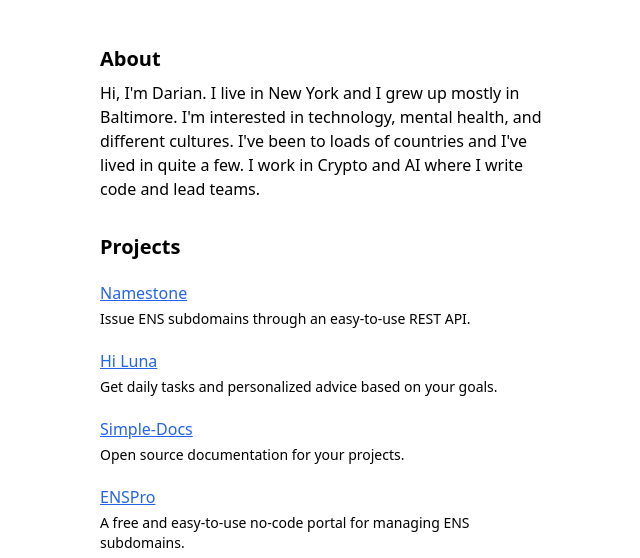
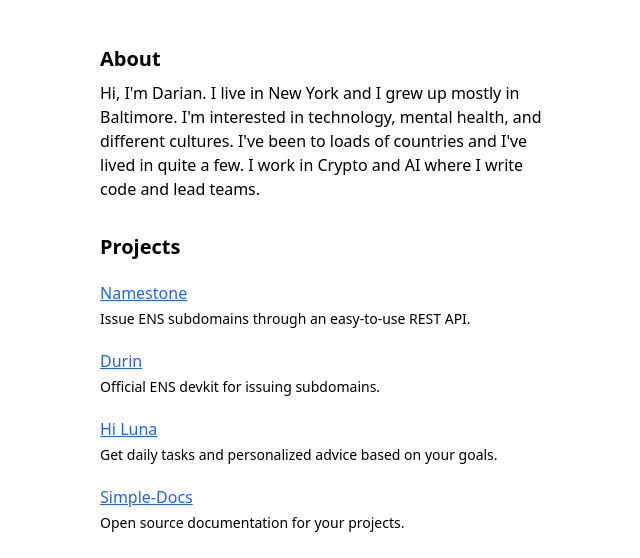
Before and after one commit to Dsinghbailey/portfolio-site, a plain HTML site: page index.html in a window 1280 px wide. Shown: the part 199-757 px from the top of the page, without its empty margins (316-956 px from the left). Drawn offline with nearby package versions, Linux system fonts and the light colour scheme.

Commit message:
add durin

```diff
--- a/index.html
+++ b/index.html
@@ -49,6 +49,14 @@
 			</a>
 			<p class="text-sm font-normal mt-1">
 				Issue ENS subdomains through an easy-to-use REST API.
+			</p>
+
+			<a href="https://durin.dev" class="text-base font-normal text-blue-600 mt-5 underline"
+				target="_blank">
+				Durin
+			</a>
+			<p class="text-sm font-normal mt-1">
+				Official ENS devkit for issuing subdomains.
 			</p>
 
 			<a href="https://hiluna-app.com" class="text-base font-normal text-blue-600 mt-5 underline"
```
